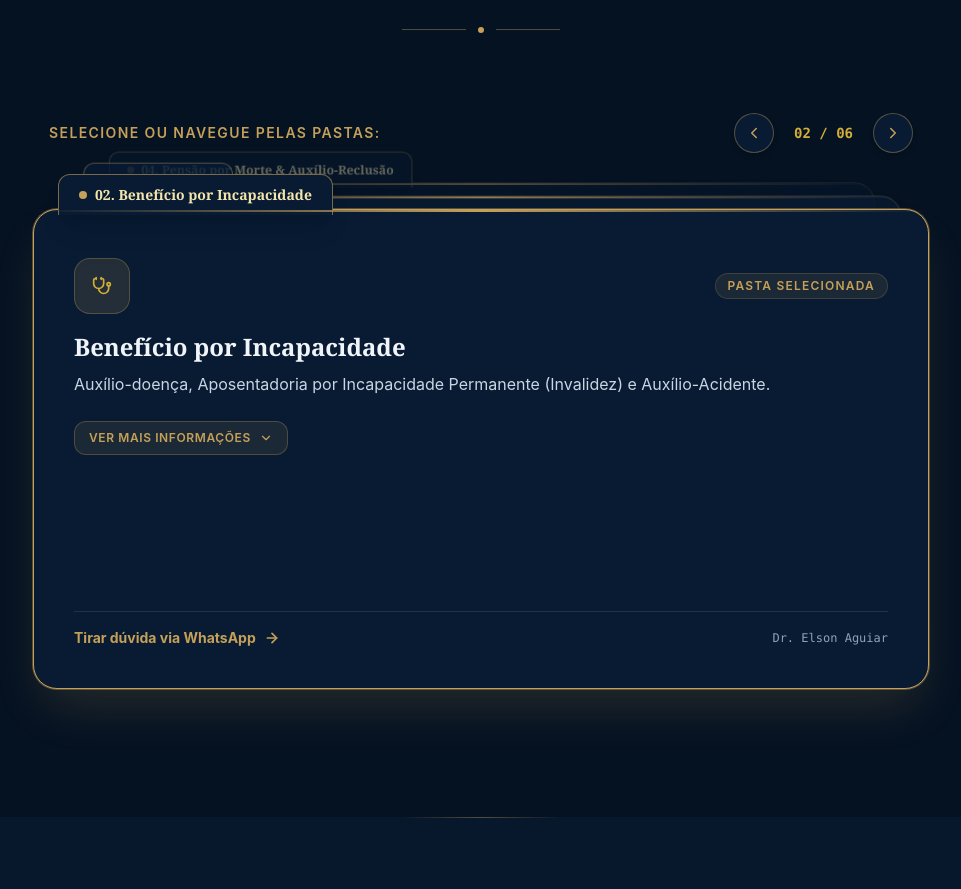
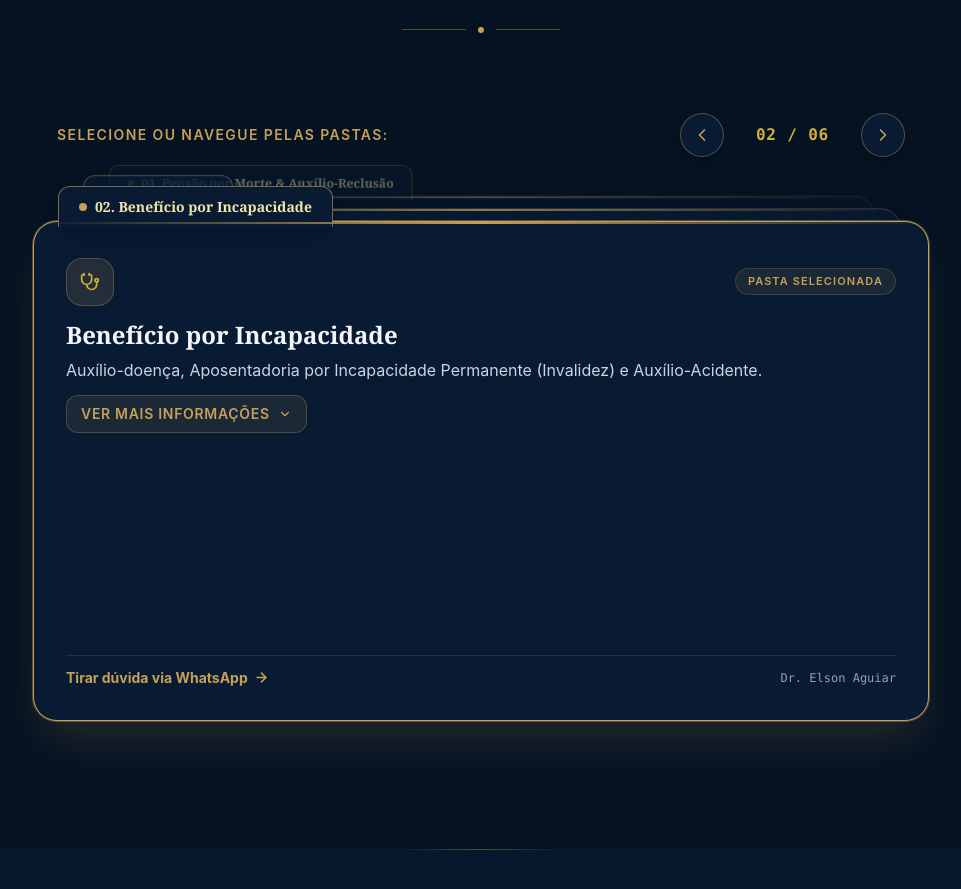
Before and after one commit to CARLOSEMANUEL0112/elson-advocacia, a React (Vite) app: page / in a window 1280 px wide. Shown: the part 1170-2059 px from the top of the page, without its empty margins (159-1120 px from the left). Built offline with nearby package versions, Linux system fonts and the light colour scheme.

Commit message:
feat: ajusta espacamento das setas e tamanho de leitura na secao de servicos

```diff
--- a/src/sections/Services.jsx
+++ b/src/sections/Services.jsx
@@ -10,7 +10,6 @@ export function Services() {
   const servicesList = lawyerData?.services || [];
   const timerRef = useRef(null);
 
-  // Referências para detetar o gesto de arrastar no telemóvel (Touch)
   const touchStartX = useRef(0);
   const touchEndX = useRef(0);
 
@@ -24,7 +23,6 @@ export function Services() {
     setExpandedId(null);
   }, [servicesList.length]);
 
-  // Gestão inteligente da rotação automática
   useEffect(() => {
     if (isPaused || expandedId !== null || servicesList.length === 0) {
       if (timerRef.current) clearInterval(timerRef.current);
@@ -40,7 +38,6 @@ export function Services() {
     };
   }, [isPaused, expandedId, servicesList.length, handleNext]);
 
-  // Funções para detetar o gesto de swipe no telemóvel
   const handleTouchStart = (e) => {
     touchStartX.current = e.touches[0].clientX;
   };
@@ -53,17 +50,14 @@ export function Services() {
     if (!touchStartX.current || !touchEndX.current) return;
 
     const distance = touchStartX.current - touchEndX.current;
-    const minSwipeDistance = 50; // Distância mínima em pixéis para considerar um swipe
+    const minSwipeDistance = 50;
 
     if (distance > minSwipeDistance) {
-      // Arrastou para a esquerda -> Próxima pasta
       handleNext();
     } else if (distance < -minSwipeDistance) {
-      // Arrastou para a direita -> Pasta anterior
       handlePrev();
     }
 
-    // Reset
     touchStartX.current = 0;
     touchEndX.current = 0;
   };
@@ -77,17 +71,13 @@ export function Services() {
     FileSearch: <FileSearch className="w-5 h-5 text-[#D4AF37]" />
   };
 
-  const isExpanded = expandedId === activeIndex;
-
   return (
     <section id="servicos" className="py-24 lg:py-32 bg-[#051222] relative overflow-hidden">
 
-      {/* Linha decorativa subtil no topo */}
       <div className="absolute top-0 left-1/2 -translate-x-1/2 w-40 h-[1px] bg-gradient-to-r from-transparent via-[#C5A059]/50 to-transparent" />
 
       <div className="max-w-7xl mx-auto px-4 sm:px-6 lg:px-8 relative z-10">
 
-        {/* Cabeçalho da Secção */}
         <div className="text-center max-w-3xl mx-auto mb-16 space-y-4">
           <span className="text-xs sm:text-sm font-semibold uppercase tracking-widest text-[#C5A059] bg-[#C5A059]/10 py-1.5 px-4 rounded-full border border-[#C5A059]/20 inline-block">
             Como posso ajudar
@@ -108,47 +98,45 @@ export function Services() {
           </div>
         </div>
 
-        {/* Container Principal Centralizado */}
         <div
           className="max-w-4xl mx-auto pt-4"
           onMouseEnter={() => setIsPaused(true)}
           onMouseLeave={() => setIsPaused(false)}
         >
 
-          {/* Barra de Controlo Superior */}
-          <div className="flex flex-col sm:flex-row sm:items-center justify-between gap-4 mb-14 px-2 sm:px-4">
+          {/* Barra de Controlo Superior com espaçamento adequado e elegante */}
+          <div className="flex flex-col sm:flex-row sm:items-center justify-between gap-6 mb-16 px-4 sm:px-6">
             <span className="text-xs sm:text-sm uppercase tracking-widest text-[#C5A059] font-semibold">
               Selecione ou navegue pelas pastas:
             </span>
 
-            <div className="flex items-center gap-3">
+            <div className="flex items-center gap-5">
               <button
                 type="button"
                 onClick={handlePrev}
-                className="w-10 h-10 rounded-full bg-[#081B33] border border-[#C5A059]/40 hover:border-[#C5A059] text-[#C5A059] flex items-center justify-center transition-all duration-300 hover:scale-105 shadow-md cursor-pointer"
+                className="w-11 h-11 rounded-full bg-[#081B33] border border-[#C5A059]/40 hover:border-[#C5A059] text-[#C5A059] flex items-center justify-center transition-all duration-300 hover:scale-105 shadow-md cursor-pointer"
                 aria-label="Anterior"
               >
-                <ChevronLeft size={18} />
+                <ChevronLeft size={20} />
               </button>
 
-              <span className="text-sm font-mono text-[#D4AF37] px-2 font-semibold">
+              <span className="text-sm sm:text-base font-mono text-[#D4AF37] px-3 font-semibold tracking-wider">
                 {String(activeIndex + 1).padStart(2, '0')} / {String(servicesList.length).padStart(2, '0')}
               </span>
 
               <button
                 type="button"
                 onClick={handleNext}
-                className="w-10 h-10 rounded-full bg-[#081B33] border border-[#C5A059]/40 hover:border-[#C5A059] text-[#C5A059] flex items-center justify-center transition-all duration-300 hover:scale-105 shadow-md cursor-pointer"
+                className="w-11 h-11 rounded-full bg-[#081B33] border border-[#C5A059]/40 hover:border-[#C5A059] text-[#C5A059] flex items-center justify-center transition-all duration-300 hover:scale-105 shadow-md cursor-pointer"
                 aria-label="Próximo"
               >
-                <ChevronRight size={18} />
+                <ChevronRight size={20} />
               </button>
             </div>
           </div>
 
-          {/* Pilha de Pastas 3D com Suporte a Arrastar (Swipe) no Telemóvel */}
           <div
-            className="relative min-h-[440px] sm:min-h-[480px] flex items-center justify-center touch-pan-y"
+            className="relative min-h-[480px] sm:min-h-[500px] flex items-center justify-center touch-pan-y"
             onTouchStart={handleTouchStart}
             onTouchMove={handleTouchMove}
             onTouchEnd={handleTouchEnd}
@@ -159,6 +147,7 @@ export function Services() {
 
               const isActive = offset === 0;
               const isSecond = offset === 1;
+              const isExpanded = expandedId === index;
 
               if (offset > 2 && servicesList.length > 3) return null;
 
@@ -178,33 +167,31 @@ export function Services() {
                       : 'translateY(-56px) scale(0.88) rotateX(4deg)',
                     opacity: isActive ? 1 : isSecond ? 0.75 : 0.4,
                   }}
-                  className={`absolute inset-0 bg-[#081B33] border rounded-3xl p-6 sm:p-10 shadow-2xl transition-all duration-700 ease-out cursor-pointer flex flex-col justify-between ${
+                  className={`absolute inset-0 bg-[#081B33] border rounded-3xl p-5 sm:p-8 shadow-2xl transition-all duration-700 ease-out cursor-pointer flex flex-col justify-between h-auto ${
                     isActive
                       ? 'border-[#C5A059] shadow-[#C5A059]/20 ring-1 ring-[#C5A059]/40'
                       : 'border-[#C5A059]/30 hover:border-[#C5A059]/60'
                   }`}
                 >
-                  {/* Orelha/Aba superior da pasta */}
                   <div className="absolute -top-9 left-6 bg-[#081B33] border-t border-x border-[#C5A059]/60 px-5 py-2.5 rounded-t-xl text-xs sm:text-sm font-serif font-bold text-[#F3E5AB] flex items-center gap-2 shadow-xl">
                     <span className="w-2 h-2 rounded-full bg-[#C5A059]" />
                     <span>0{index + 1}. {service.title}</span>
                   </div>
 
-                  {/* Brilho superior interno */}
                   <div className="absolute top-0 left-0 right-0 h-[2px] bg-gradient-to-r from-transparent via-[#C5A059] to-transparent" />
 
-                  {/* Conteúdo da Pasta Ativa */}
-                  <div className="space-y-4 pt-2">
+                  {/* Topo e Conteúdo Principal */}
+                  <div className="space-y-3 pt-1">
                     <div className="flex items-center justify-between">
-                      <div className="w-14 h-14 rounded-2xl bg-[#C5A059]/15 flex items-center justify-center border border-[#C5A059]/30 shadow-inner">
-                        {iconMap[service.icon] || <ShieldCheck className="w-6 h-6 text-[#D4AF37]" />}
+                      <div className="w-11 h-11 sm:w-12 sm:h-12 rounded-2xl bg-[#C5A059]/15 flex items-center justify-center border border-[#C5A059]/30 shadow-inner">
+                        {iconMap[service.icon] || <ShieldCheck className="w-5 h-5 text-[#D4AF37]" />}
                       </div>
-                      <span className="text-xs uppercase tracking-widest text-[#C5A059] font-semibold bg-[#C5A059]/10 px-3 py-1 rounded-full border border-[#C5A059]/20">
+                      <span className="text-[11px] uppercase tracking-widest text-[#C5A059] font-semibold bg-[#C5A059]/10 px-3 py-1 rounded-full border border-[#C5A059]/20">
                         {isActive ? 'Pasta Selecionada' : 'Clique para abrir'}
                       </span>
                     </div>
 
-                    <div className="space-y-2">
+                    <div className="space-y-1.5">
                       <h3 className="text-xl sm:text-2xl font-bold font-serif text-slate-100 leading-snug">
                         {service.title}
                       </h3>
@@ -213,29 +200,28 @@ export function Services() {
                       </p>
                     </div>
 
-                    {/* Botão interativo para Expandir Mais Informações */}
                     {isActive && (
-                      <div className="pt-2">
+                      <div>
                         <button
                           type="button"
                           onClick={(e) => {
                             e.stopPropagation();
                             setExpandedId(isExpanded ? null : index);
                           }}
-                          className="inline-flex items-center gap-2 text-xs font-semibold uppercase tracking-wider text-[#C5A059] bg-[#C5A059]/10 hover:bg-[#C5A059]/20 px-3.5 py-2 rounded-xl border border-[#C5A059]/30 transition-colors cursor-pointer"
+                          className="inline-flex items-center gap-2 text-xs sm:text-sm font-semibold uppercase tracking-wider text-[#C5A059] bg-[#C5A059]/10 hover:bg-[#C5A059]/20 px-3.5 py-2 rounded-xl border border-[#C5A059]/30 transition-colors cursor-pointer"
                         >
                           <span>{isExpanded ? 'Ocultar detalhes' : 'Ver mais informações'}</span>
                           <ChevronDown size={14} className={`transition-transform duration-300 ${isExpanded ? 'rotate-180' : ''}`} />
                         </button>
 
-                        {/* Caixa de Informações Expandidas */}
+                        {/* Detalhes com letras grandes e confortáveis (text-sm sm:text-base) */}
                         {isExpanded && (
-                          <div className="mt-3 p-4 bg-[#051222] border border-[#C5A059]/30 rounded-xl space-y-2 animate-fadeIn text-xs sm:text-sm text-slate-300">
-                            <div className="flex items-center gap-2 text-[#F3E5AB] font-semibold">
-                              <CheckCircle2 size={15} className="text-[#C5A059]" />
+                          <div className="mt-3 p-3.5 sm:p-4 bg-[#051222] border border-[#C5A059]/30 rounded-xl space-y-2 animate-fadeIn text-sm sm:text-base text-slate-200">
+                            <div className="flex items-center gap-2 text-[#F3E5AB] font-bold text-sm sm:text-base">
+                              <CheckCircle2 size={18} className="text-[#C5A059] shrink-0" />
                               <span>O que avaliamos neste processo:</span>
                             </div>
-                            <p className="text-slate-300 leading-relaxed">
+                            <p className="text-slate-300 leading-relaxed text-sm sm:text-base">
                               Análise completa da documentação exigida pelo INSS, verificação de tempo de contribuição, simulação de valores do benefício e acompanhamento jurídico integral em caso de indeferimento administrativo ou judicial.
                             </p>
                           </div>
@@ -244,17 +230,17 @@ export function Services() {
                     )}
                   </div>
 
-                  {/* Rodapé da Pasta com Botão */}
-                  <div className="pt-4 mt-4 border-t border-slate-700/60 flex items-center justify-between">
+                  {/* Rodapé fixado na base interior com o nome Dr. Elson Aguiar visível */}
+                  <div className="pt-3 mt-3 border-t border-slate-700/60 flex items-center justify-between shrink-0">
                     <a
                       href={`https://wa.me/${lawyerData?.whatsapp || '5589981059793'}?text=Olá,%20Dr.%20Elson!%20Gostaria%20de%20tirar%20uma%20dúvida%20sobre%20${encodeURIComponent(service.title)}.`}
                       target="_blank"
                       rel="noopener noreferrer"
                       onClick={(e) => e.stopPropagation()}
-                      className="inline-flex items-center gap-2 text-xs sm:text-sm font-bold text-[#C5A059] hover:text-[#D4AF37] transition-colors group/link"
+                      className="inline-flex items-center gap-1.5 text-xs sm:text-sm font-bold text-[#C5A059] hover:text-[#D4AF37] transition-colors group/link"
                     >
                       <span>Tirar dúvida via WhatsApp</span>
-                      <ArrowRight size={16} className="group-hover/link:translate-x-1 transition-transform stroke-[2.5]" />
+                      <ArrowRight size={15} className="group-hover/link:translate-x-1 transition-transform stroke-[2.5]" />
                     </a>
 
                     <span className="text-xs text-slate-400 font-mono">
```
